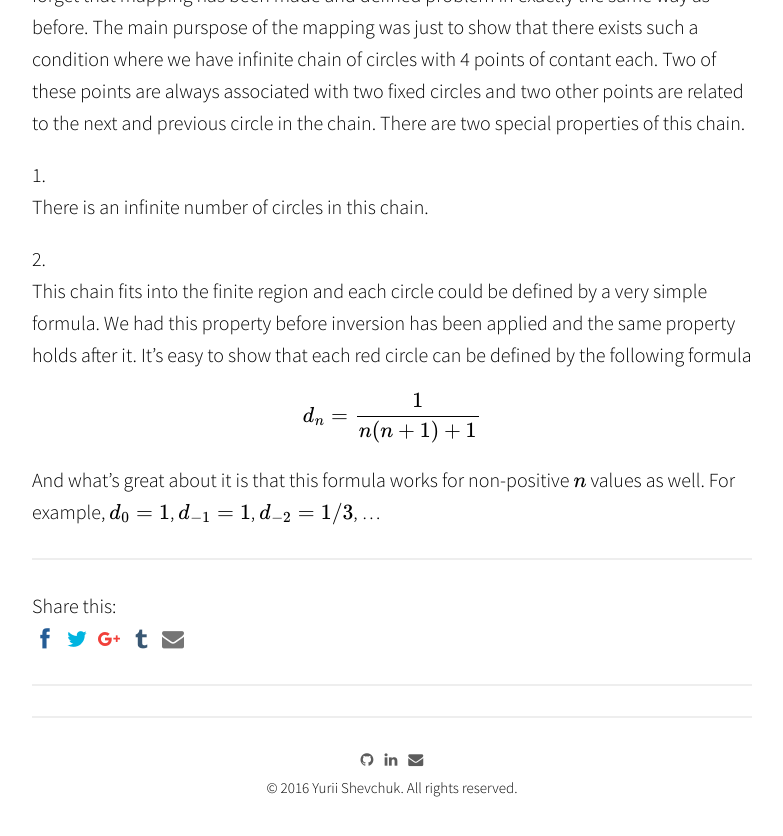
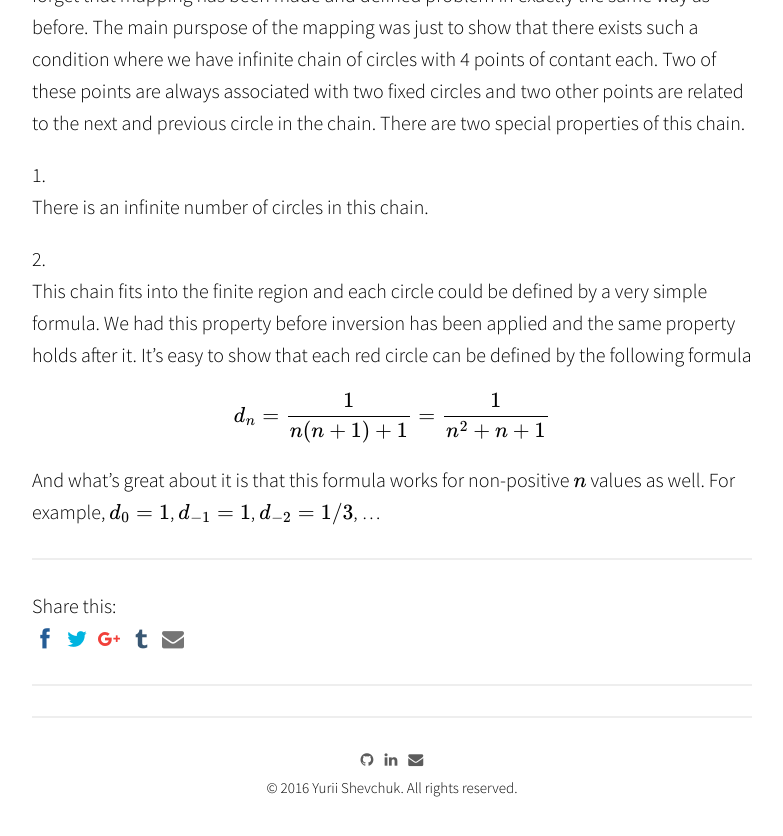
Before and after one commit to itdxer/blog.itdxer.com, a Jekyll site: the page built from _posts/2020-03-16-the-mathematical-necessity-for-beautiful-solutions.md, in a window 1280 px wide and 900 px high, scrolled down 8706 px. Shown: the top 836 px of the window, without its empty margins (248-1031 px from the left). Built offline with Jekyll 4.4.1, drawn with Linux system fonts in a browser that asks for light colours; nearby versions of some CDN libraries; formulas are drawn with MathJax 3; comment, search, counter and statistics services are not loaded.

Commit message:
updated formula

```diff
--- a/_posts/2020-03-16-the-mathematical-necessity-for-beautiful-solutions.md
+++ b/_posts/2020-03-16-the-mathematical-necessity-for-beautiful-solutions.md
@@ -274,7 +274,7 @@ the same property holds after it. It's easy to show that each red circle can be
 defined by the following formula
 
 $$
-d_n=\frac{1}{n(n+1) + 1}
+d_n=\frac{1}{n(n+1) + 1}=\frac{1}{n^2 + n + 1}
 $$
 
 And what's great about it is that this formula works for non-positive \\(n\\)
```
Also changed, not shown: 1 other file.
